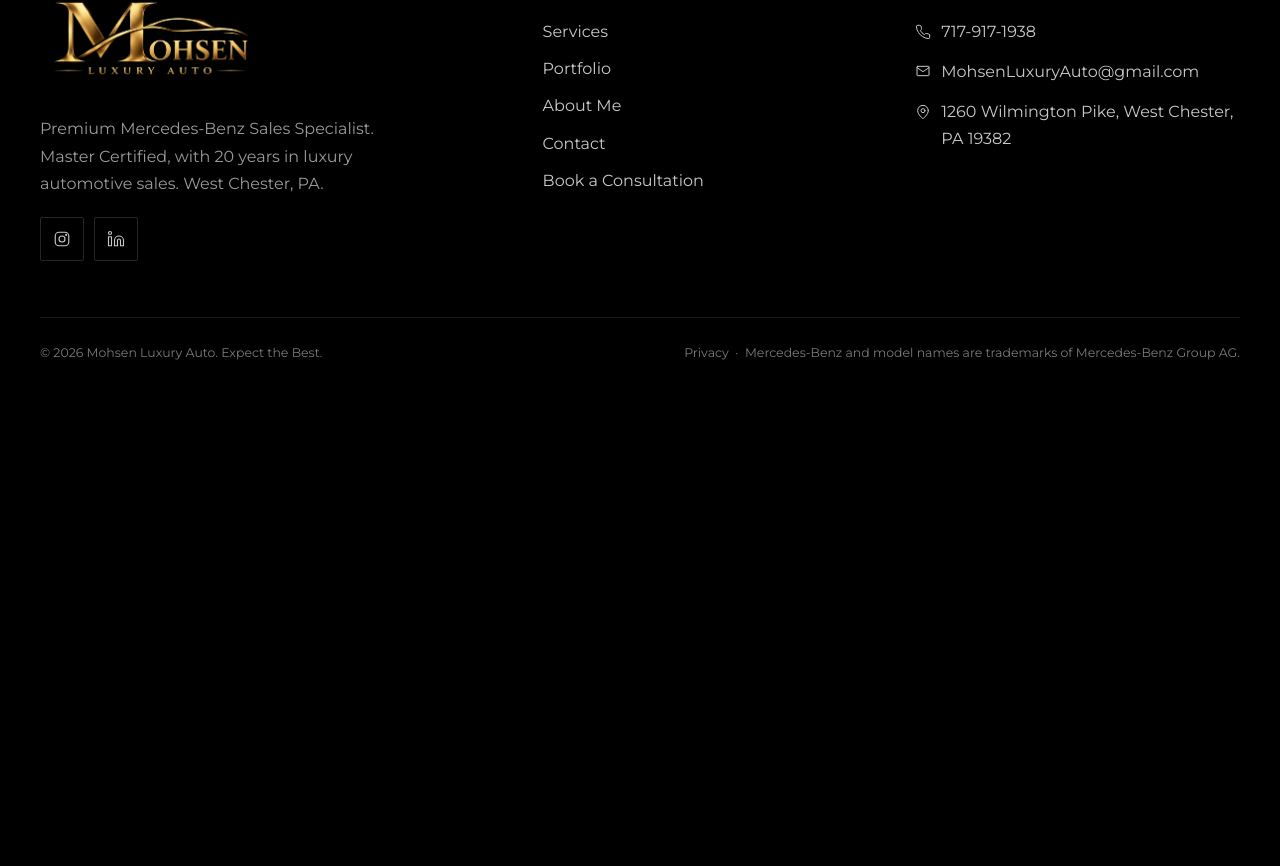
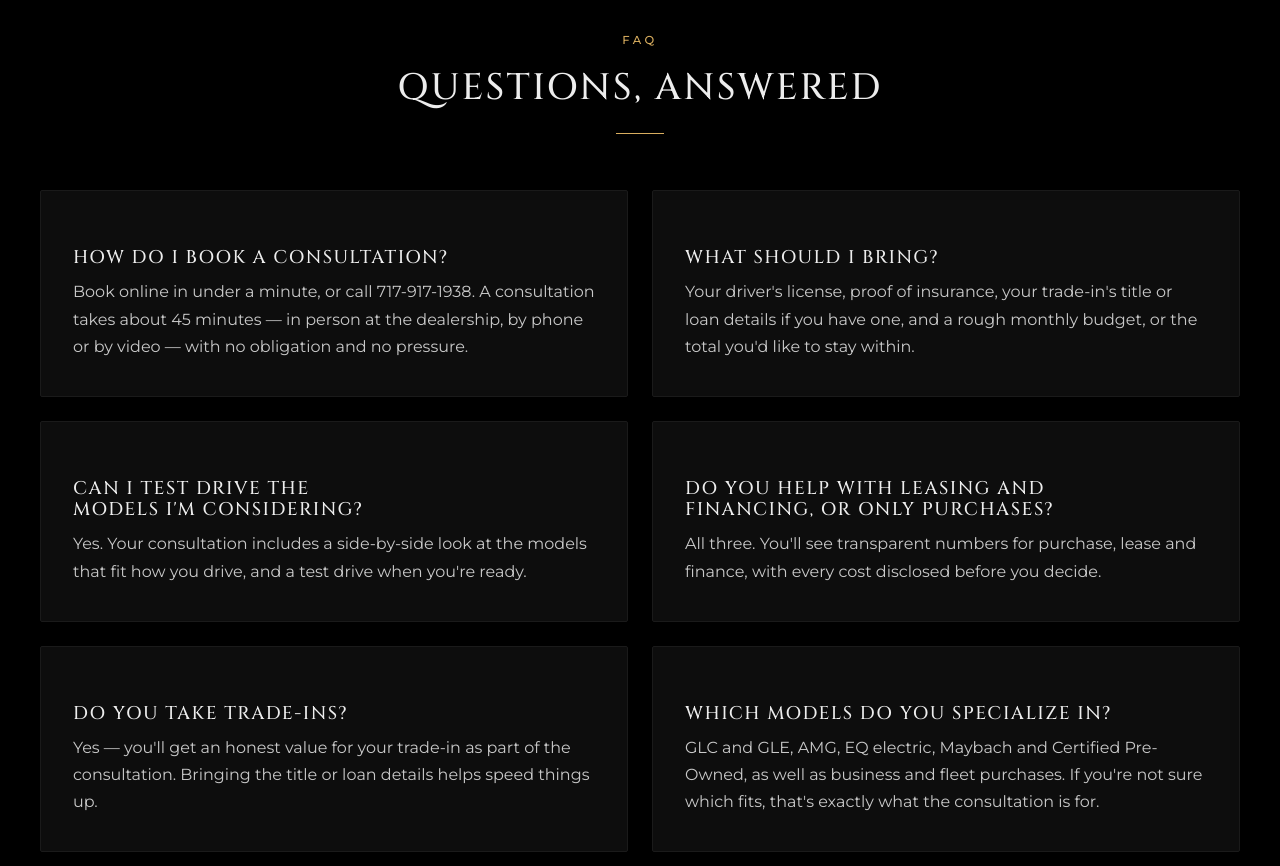
Before and after one commit to mitrazaimi-cmd/MohsenLuxuryAuto, a Next.js app: page /contact in a window 1280 px wide. Shown: the part 1774-2640 px from the top of the page. Before the commit the page ends 2177 px from the top, so only its background shows below. Built offline with nearby package versions, Linux system fonts and the light colour scheme; no server answers.

Commit message:
Wire the delivery gallery into Portfolio and drop its repeated stats band; add an FAQ section to Contact

```diff
--- a/app/(site)/contact/page.tsx
+++ b/app/(site)/contact/page.tsx
@@ -3,12 +3,44 @@ import Link from "next/link";
 import { ContactForm } from "@/components/contact-form";
 import { ArrowRight, Calendar, Instagram, Mail, MapPin, Phone } from "@/components/icons";
 import { PageHero } from "@/components/page-hero";
+import { SectionHead } from "@/components/section-head";
 import { site, socialHandle, telHref } from "@/config/site";
 
 export const metadata: Metadata = {
   title: "Contact",
   description: "Call, email or send Mohsen a message. Or book a purchase and leasing consultation directly.",
 };
+
+const faqs = [
+  {
+    q: "How do I book a consultation?",
+    a: `Book online in under a minute, or call ${site.contact.phone}. A consultation takes about 45 minutes — in person at the dealership, by phone or by video — with no obligation and no pressure.`,
+  },
+  {
+    q: "What should I bring?",
+    a: "Your driver's license, proof of insurance, your trade-in's title or loan details if you have one, and a rough monthly budget, or the total you'd like to stay within.",
+  },
+  {
+    q: "Can I test drive the models I'm considering?",
+    a: "Yes. Your consultation includes a side-by-side look at the models that fit how you drive, and a test drive when you're ready.",
+  },
+  {
+    q: "Do you help with leasing and financing, or only purchases?",
+    a: "All three. You'll see transparent numbers for purchase, lease and finance, with every cost disclosed before you decide.",
+  },
+  {
+    q: "Do you take trade-ins?",
+    a: "Yes — you'll get an honest value for your trade-in as part of the consultation. Bringing the title or loan details helps speed things up.",
+  },
+  {
+    q: "Which models do you specialize in?",
+    a: "GLC and GLE, AMG, EQ electric, Maybach and Certified Pre-Owned, as well as business and fleet purchases. If you're not sure which fits, that's exactly what the consultation is for.",
+  },
+  {
+    q: "Which languages can we speak?",
+    a: "Mohsen works in English and Farsi, and some Spanish.",
+  },
+];
 
 export default function ContactPage() {
   const { contact, social } = site;
@@ -80,6 +112,20 @@ export default function ContactPage() {
           </div>
         </div>
       </section>
+
+      <section className="section" aria-labelledby="faq-title">
+        <div className="container">
+          <SectionHead eyebrow="FAQ" title="Questions, answered" id="faq-title" center />
+          <div className="grid grid-2" style={{ gap: 24 }}>
+            {faqs.map((f) => (
+              <article key={f.q} className="card reveal">
+                <h3 className="h3" style={{ fontSize: "1.15rem" }}>{f.q}</h3>
+                <p style={{ marginTop: 10 }}>{f.a}</p>
+              </article>
+            ))}
+          </div>
+        </div>
+      </section>
     </>
   );
 }
```
Also changed, not shown: app/(site)/portfolio/page.tsx (+11 -7 lines).
